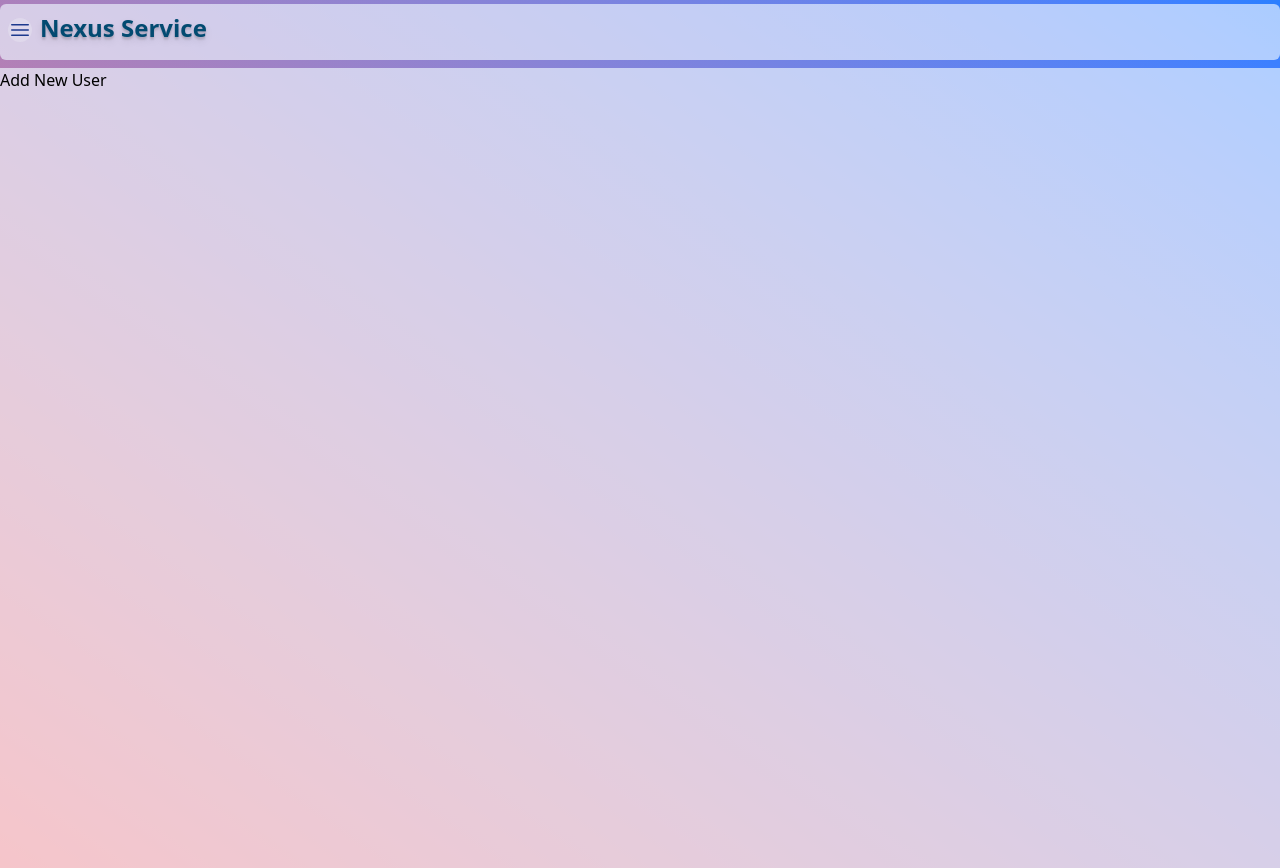
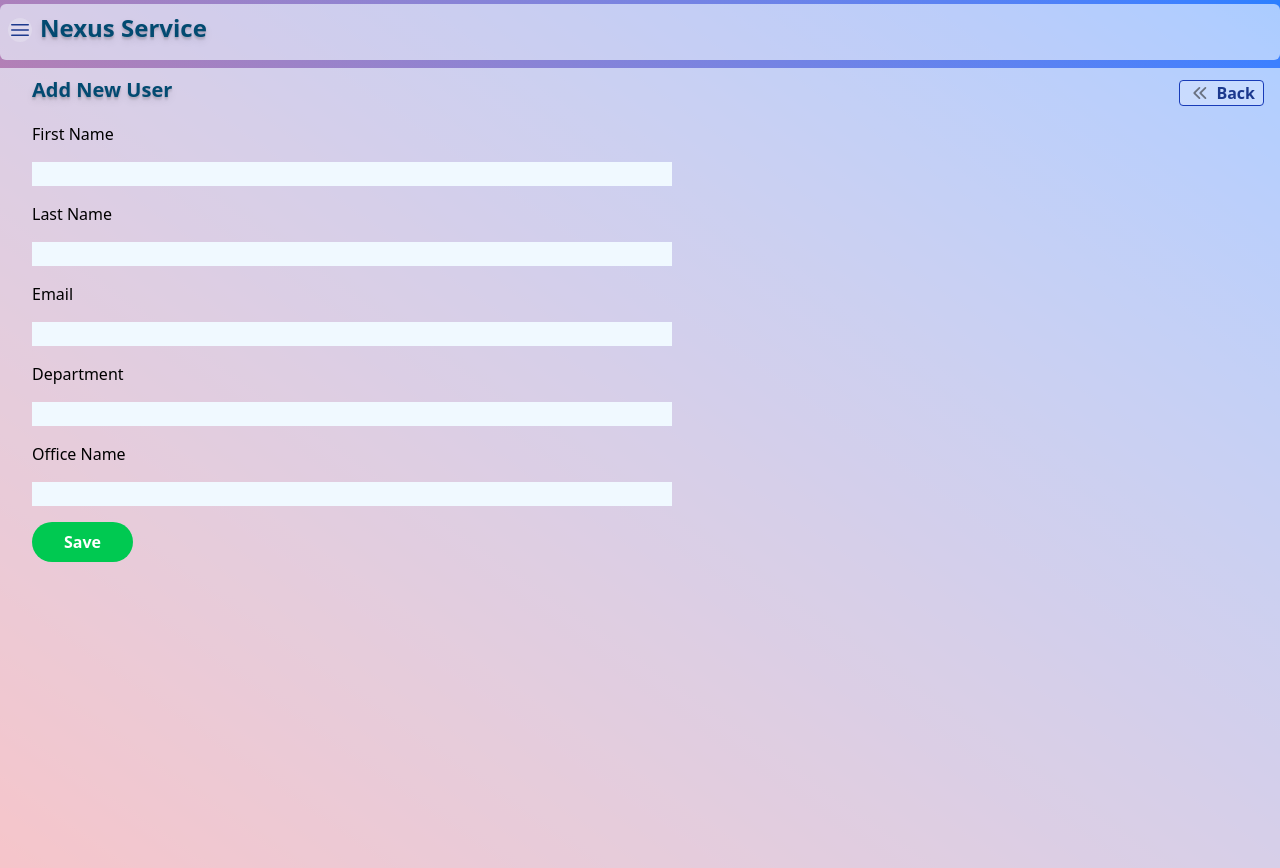
Before and after one commit to deskcodeFun/nexus-app, a Vue app: page /addUser in a window 1280 px wide. Built offline with nearby package versions, Linux system fonts and the light colour scheme.

Commit message:
modified:   src/components/users/UserAdd.vue   create form and function addUser

```diff
--- a/src/components/users/UserAdd.vue
+++ b/src/components/users/UserAdd.vue
@@ -1,7 +1,65 @@
 <template>
-  <div>
-    <h1>Add New User</h1>
-  </div>
+  <header class="flex flex-row justify-between p-4 sm:pl-8 py-2">
+    <p class="font-semibold text-xl text-sky-900 text-shadow-lg">Add New User</p>
+    <button
+      @click="router.back()"
+      class="flex flex-row mt-1 ml-4 px-2 rounded-sm border-1 border-blue-800 text-blue-900 font-semibold bg-white/25 hover:bg-blue-900 hover:text-white"
+    >
+      <ChevronDoubleLeftIcon class="h-6 w-6 mr-1 text-gray-500" />
+
+      Back
+    </button>
+  </header>
+
+  <main class="flex flex-col p-2 sm:pl-8">
+    <form class="w-auto sm:max-w-screen-sm flex flex-col gap-4" @submit.prevent="addSubmit">
+      <label for="fname">First Name</label>
+      <input type="text" v-model="fname" class="bg-sky-50" />
+      <label for="lname">Last Name</label>
+      <input type="text" v-model="lname" class="bg-sky-50" />
+      <label for="email">Email</label>
+      <input type="text" v-model="email" class="bg-sky-50" />
+      <label for="department">Department</label>
+      <input type="text" v-model="department" class="bg-sky-50" />
+
+      <label for="offie_id">Office Name</label>
+      <input type="number" v-model="office_id" class="bg-sky-50" />
+    </form>
+    <button
+      class="bg-green-500 hover:bg-green-600 text-white font-bold py-2 px-8 mt-4 rounded-full w-full sm:w-fit focus:outline-hidden focus:shadow-outline"
+      type="submit"
+      @click="addSubmit"
+    >
+      Save
+    </button>
+  </main>
 </template>
 
-<script setup></script>
+<script setup>
+import { ChevronDoubleLeftIcon } from '@heroicons/vue/20/solid'
+import { mockStaff } from '@/dataMockup/staff'
+import { useRouter } from 'vue-router'
+import { ref, reactive } from 'vue'
+
+const router = useRouter()
+
+const staff = reactive(mockStaff)
+const fname = ref('')
+const lname = ref('')
+const email = ref('')
+const department = ref('')
+const office_id = ref('')
+const newUser = reactive({
+  fname: fname,
+  lname: lname,
+  email: email,
+  department: department,
+  office_id: office_id,
+})
+const addSubmit = () => {
+  // console.log(newUser)
+  staff.push(newUser)
+  // console.log('After add user: ', staff)
+  router.back()
+}
+</script>
--- a/src/views/HomeView.vue
+++ b/src/views/HomeView.vue
@@ -1,26 +1,13 @@
 <template>
-  <button @click="addUser">Add user</button>
   <!-- <div><h2 class="text-2xl text-blue-900">HomeView</h2></div>
   <button @click="showSuccess">Show Success Toast</button> -->
-  <div class="flex flex-row flex-wrap justify-center sm:justify-start sm:ml-8">
-    <UserCard v-for="(staff, index) in staffs" :key="index" :staff="staff" />
-  </div>
+  <div></div>
 </template>
 
 <script setup>
-import { reactive } from 'vue'
-import { mockStaff } from '@/dataMockup/staff'
-import UserCard from '@/components/users/UserCard.vue'
-import router from '@/router'
 // import { useToast } from 'vue-toastification'
 
 // const toast = useToast()
-
-const staffs = reactive(mockStaff)
-const addUser = () => {
-  router.push('/addUser')
-}
-
 // const showSuccess = () => {
 //   toast.success('Testing success Tostification')
 // }
```
